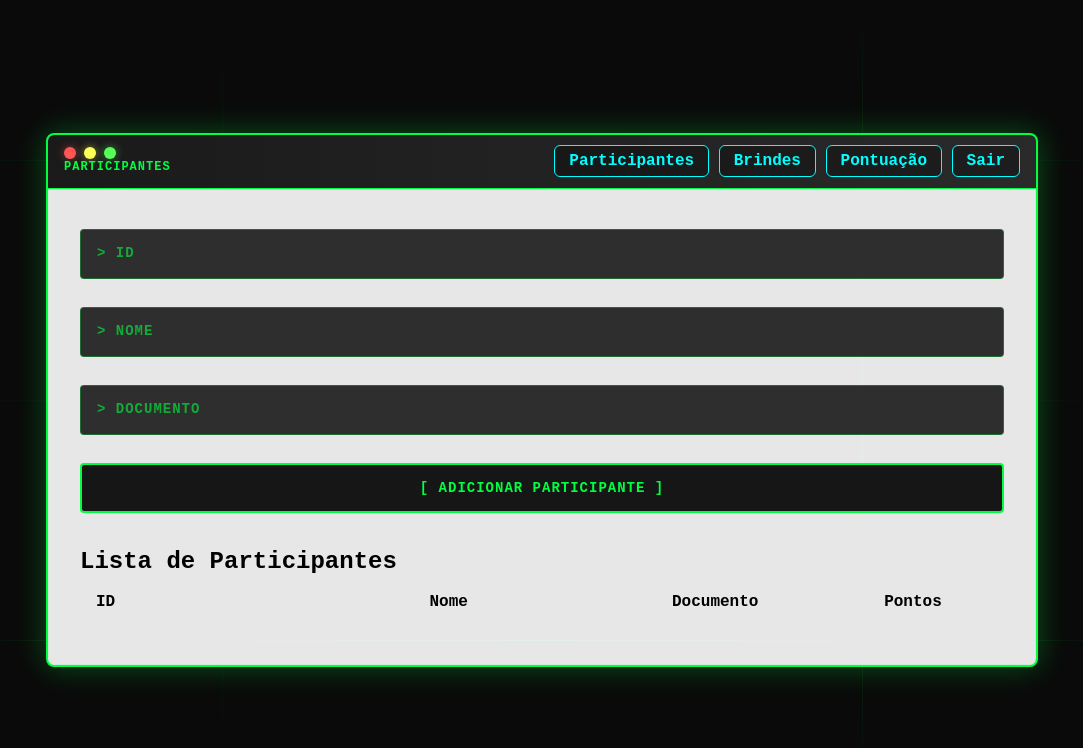
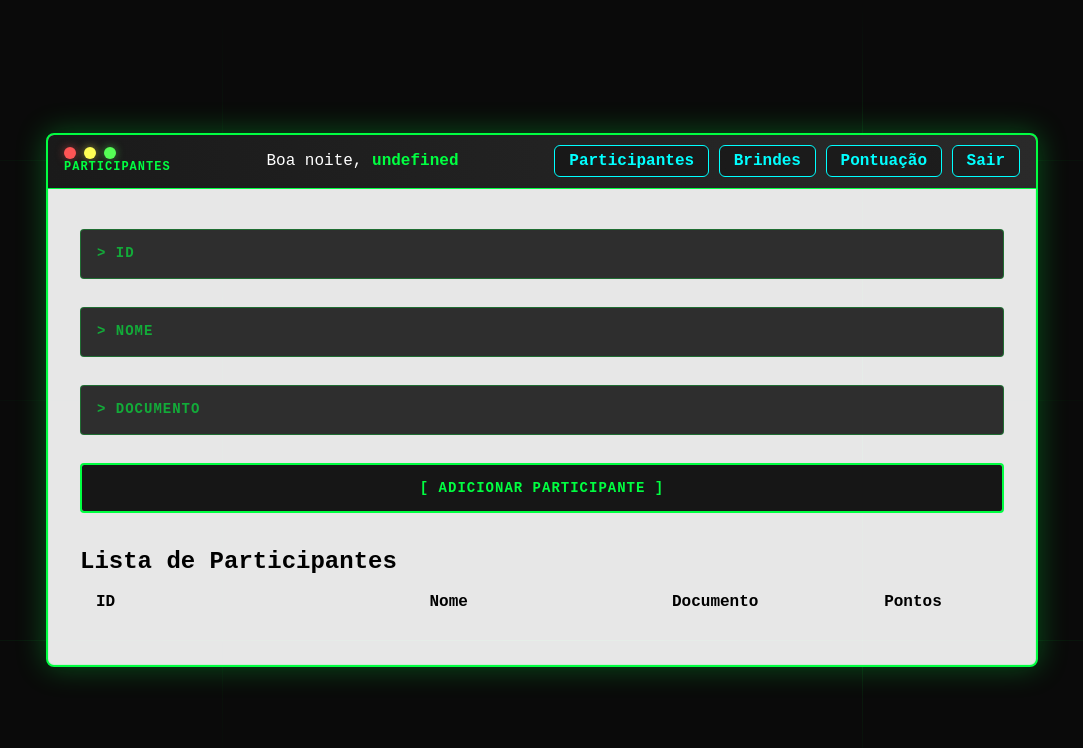
Before and after one commit to maykin-wx/projeto-evento, a website: page frontend/participantes.html in a window 1280 px wide. Shown: the whole page, without its empty margins (98-1181 px from the left). Drawn offline with Linux system fonts and the light colour scheme; no server answers; sample sign-in values are in the browser's storage.

Commit message:
adiconar nome do usuarioe etcs

```diff
--- a/frontend/css/stylelogin.css
+++ b/frontend/css/stylelogin.css
@@ -42,7 +42,9 @@ body {
 .cyber-table td:nth-child(1) {
   min-width: 220px; /* ID */
 }
-
+.usuario-info{
+    color: white;
+}
 .cyber-table th:nth-child(2),
 .cyber-table td:nth-child(2) {
   min-width: 160px; /* Nome */
--- a/frontend/js/main.js
+++ b/frontend/js/main.js
@@ -34,6 +34,29 @@ document.addEventListener("DOMContentLoaded", () => {
       }
     });
   }
+// Mostrar nome do usuário logado
+// Mostrar nome do usuário logado com saudação dinâmica
+const usuarioLogadoDiv = document.getElementById("usuarioLogado");
+
+if (usuarioLogadoDiv) {
+  const user = JSON.parse(localStorage.getItem("user"));
+
+  if (user) {
+    const hora = new Date().getHours();
+    let saudacao = "";
+
+    if (hora >= 5 && hora < 12) {
+      saudacao = "Bom dia";
+    } else if (hora >= 12 && hora < 18) {
+      saudacao = "Boa tarde";
+    } else {
+      saudacao = "Boa noite";
+    }
+
+    usuarioLogadoDiv.innerHTML = `${saudacao}, <span style="color: #00ff41; font-weight: bold;">${user.nome}</span>`;
+  }
+}
+
 
   // --- Logout ---
   const logoutBtn = document.getElementById("logout");
--- a/frontend/participantes.html
+++ b/frontend/participantes.html
@@ -31,6 +31,7 @@
         </div>
         <div class="terminal-title">Participantes</div>
       </div>
+<div id="usuarioLogado" class="usuario-info"></div>
 
       <nav class="terminal-menu">
   <a href="participantes.html" class="nav-link active menu-btn">Participantes</a>
```
Also changed, not shown: frontend/brindes.html (+1 -1 lines), frontend/pontuacao.html (+1 -1 lines).
